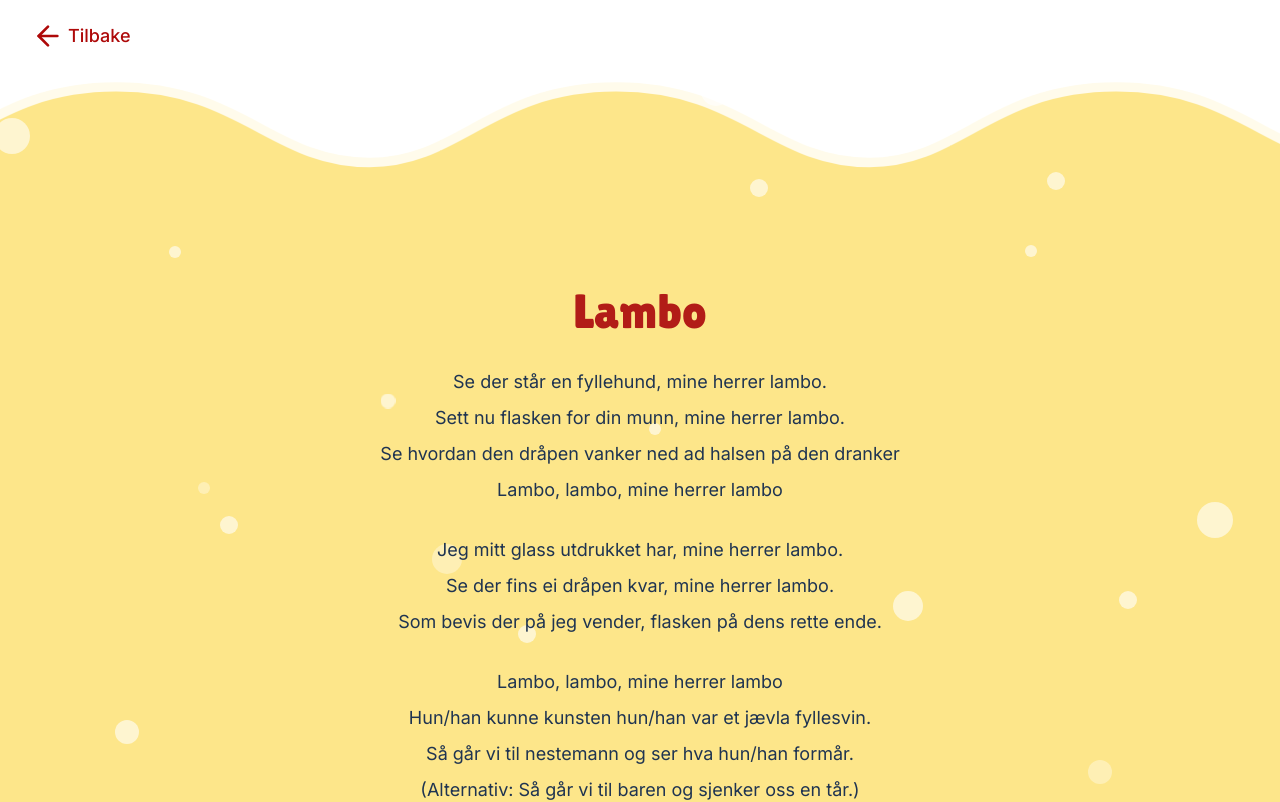
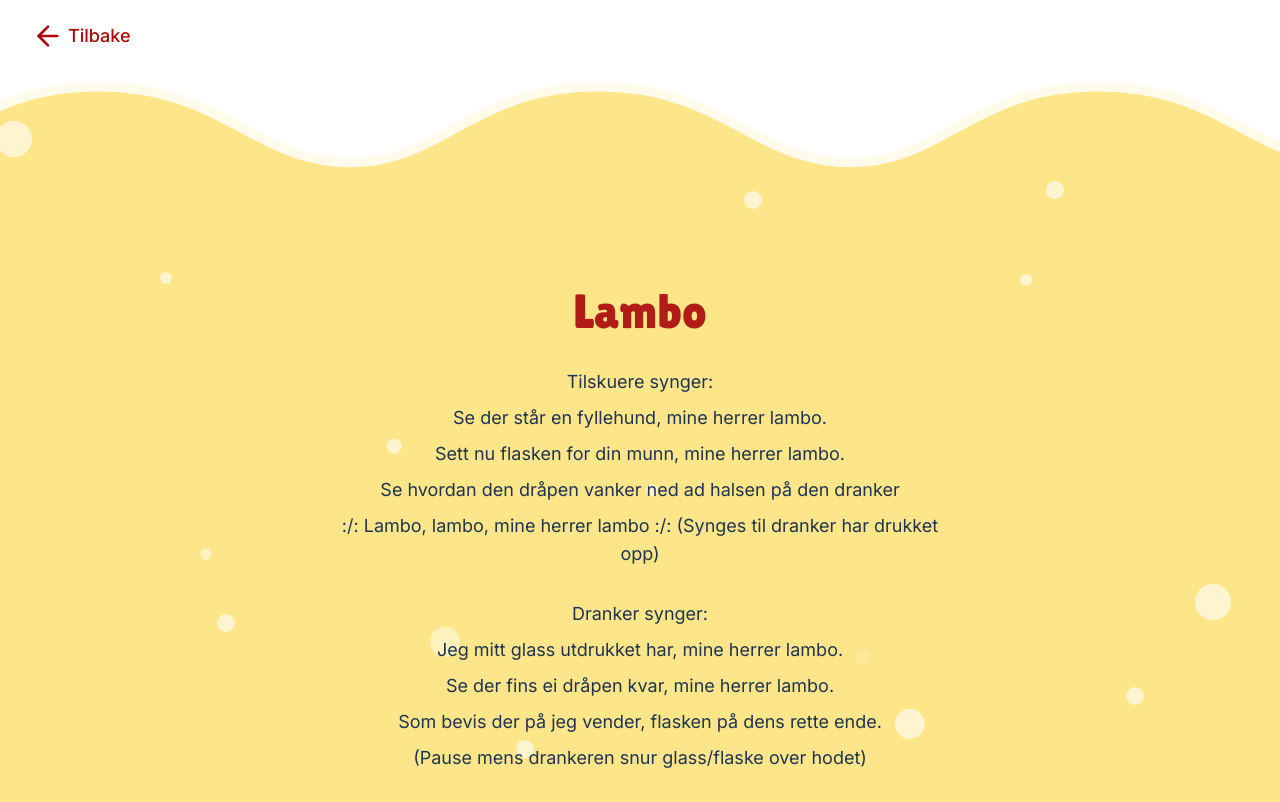
Before and after one commit to webkom/drikkeleker, a Next.js app: page /song/lambo in a window 1280 px wide. Shown: the top 802 px of the page. Built offline with nearby package versions, Linux system fonts and the light colour scheme.

Commit message:
Add instructions to lambo

```diff
--- a/src/app/song/lambo/page.tsx
+++ b/src/app/song/lambo/page.tsx
@@ -3,20 +3,24 @@ import BackButton from "@/components/back-button";
 
 const lambo = [
   [
+    "Tilskuere synger:",
     "Se der står en fyllehund, mine herrer lambo.",
     "Sett nu flasken for din munn, mine herrer lambo.",
     "Se hvordan den dråpen vanker ned ad halsen på den dranker",
-    "Lambo, lambo, mine herrer lambo",
+    ":/: Lambo, lambo, mine herrer lambo :/: (Synges til dranker har drukket opp)",
   ],
   [
+    "Dranker synger:",
     "Jeg mitt glass utdrukket har, mine herrer lambo.",
     "Se der fins ei dråpen kvar, mine herrer lambo.",
     "Som bevis der på jeg vender, flasken på dens rette ende.",
+    "(Pause mens drankeren snur glass/flaske over hodet)",
   ],
   [
+    "Tilskuere synger:",
     "Lambo, lambo, mine herrer lambo",
-    "Hun/han kunne kunsten hun/han var et jævla fyllesvin.",
-    "Så går vi til nestemann og ser hva hun/han formår.",
+    "Han/hun kunne kunsten han/hun var et jævla fyllesvin.",
+    "Så går vi til nestemann og ser hva han/hun formår.",
     "(Alternativ: Så går vi til baren og sjenker oss en tår.)",
   ],
 ];
```
